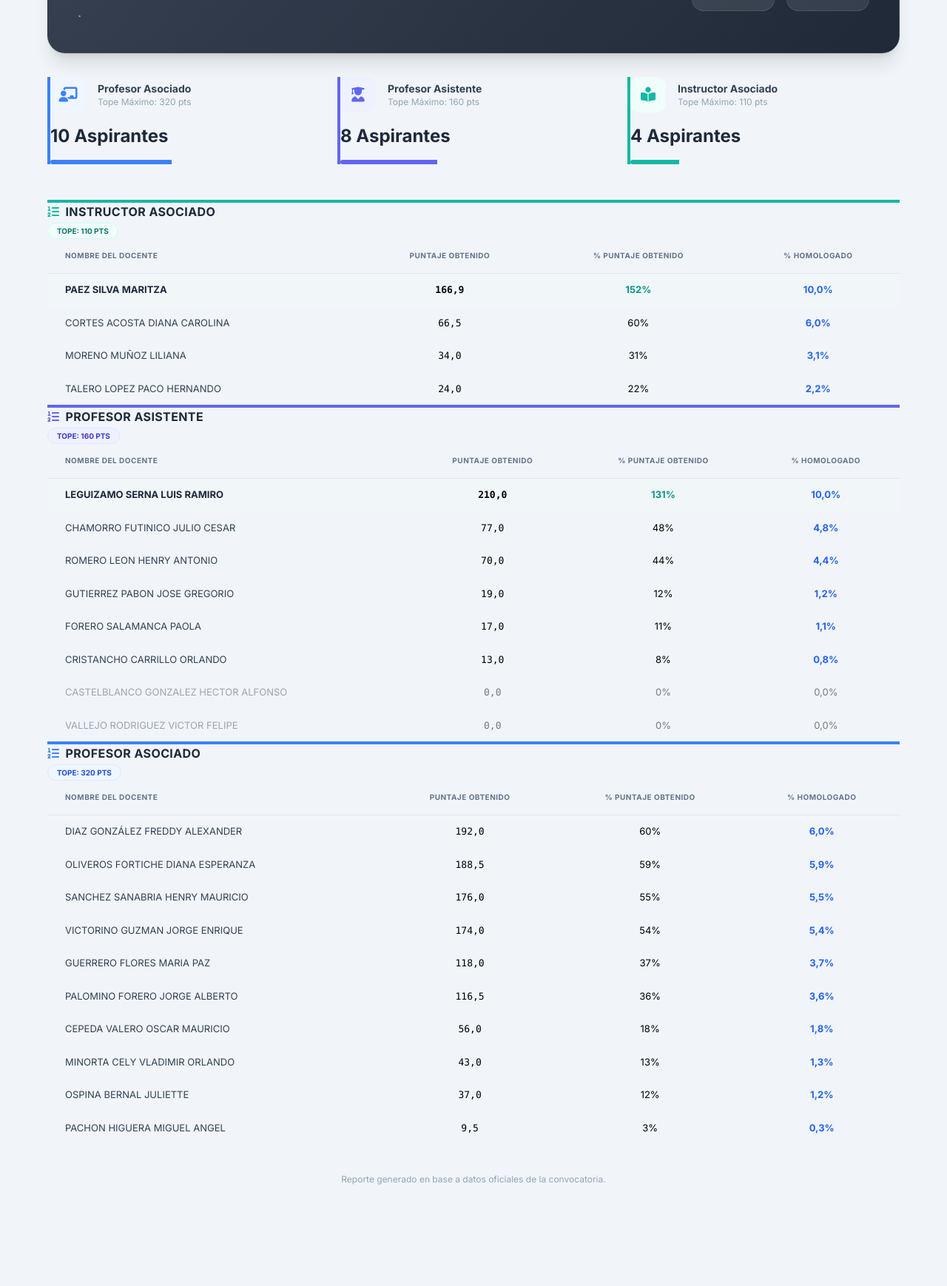
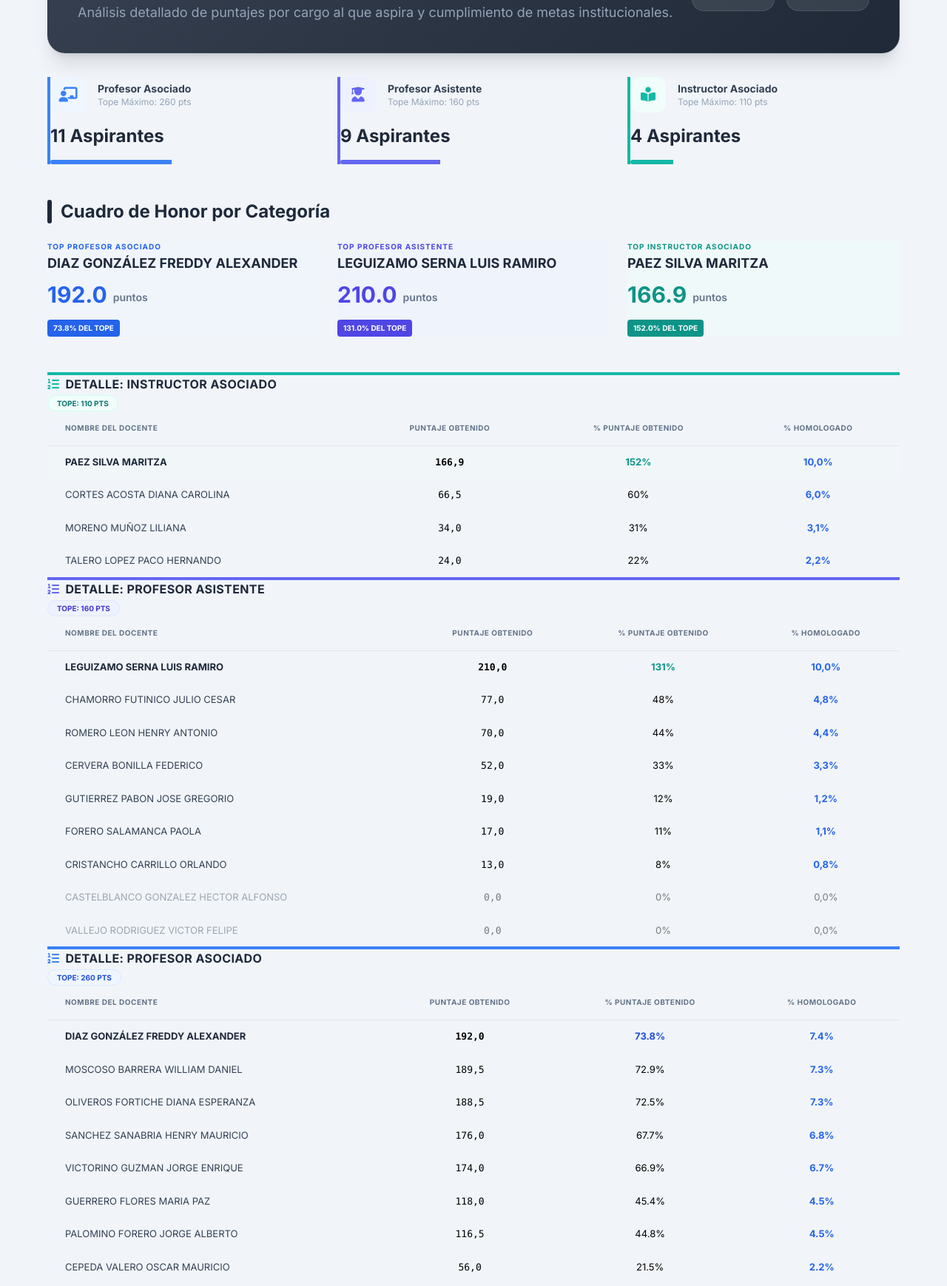
Before and after one commit to jairfranco94-png/Workreports, a plain HTML site: page index.html in a window 1280 px wide. Shown: the part 168-1906 px from the top of the page at 74% size. Before the commit the page ends 1842 px from the top, so only its background shows below. Drawn offline with nearby package versions, Linux system fonts and the light colour scheme.

Commit message:
Update evaluation report details and metrics

```diff
--- a/index.html
+++ b/index.html
@@ -14,6 +14,7 @@
         .table-header { @apply p-5 border-b border-slate-100 flex justify-between items-center bg-slate-50/50; }
         .sticky-thead { position: sticky; top: 0; z-index: 10; @apply bg-slate-50 shadow-sm; }
         .metric-card { @apply bg-white p-6 rounded-2xl border border-slate-200 shadow-sm flex flex-col; }
+        .honor-card { @apply relative overflow-hidden p-6 rounded-2xl border transition-all hover:shadow-md; }
     </style>
 </head>
 <body class="p-4 md:p-8">
@@ -24,11 +25,11 @@
             <div class="relative z-10 flex flex-col md:flex-row justify-between items-center">
                 <div class="text-center md:text-left">
                     <h1 class="text-4xl font-extrabold leading-tight tracking-tight mb-2">Reporte de resultados de la evaluación de la producción de profesores en concurso</h1>
-                    <p class="text-slate-400 text-lg">.</p>
+                    <p class="text-slate-400 text-lg">Análisis detallado de puntajes por cargo al que aspira y cumplimiento de metas institucionales.</p>
                 </div>
                 <div class="flex gap-4 mt-8 md:mt-0">
                     <div class="bg-white/10 backdrop-blur-md p-4 rounded-2xl border border-white/10 w-28 text-center">
-                        <span class="block text-3xl font-bold">22</span>
+                        <span class="block text-3xl font-bold">24</span>
                         <span class="text-[10px] uppercase tracking-widest font-bold opacity-60">Aspirantes</span>
                     </div>
                     <div class="bg-white/10 backdrop-blur-md p-4 rounded-2xl border border-white/10 w-28 text-center">
@@ -39,9 +40,8 @@
             </div>
         </header>
 
-        <!-- Resumen de Categorías (Seleccionado en imagen) -->
+        <!-- Resumen de Categorías -->
         <div class="grid grid-cols-1 md:grid-cols-3 gap-6 mb-12">
-            <!-- Profesor Asociado Card -->
             <div class="metric-card border-l-4 border-l-blue-500">
                 <div class="flex items-center gap-4 mb-4">
                     <div class="w-12 h-12 rounded-xl bg-blue-50 flex items-center justify-center text-blue-500">
@@ -49,16 +49,15 @@
                     </div>
                     <div>
                         <h3 class="font-bold text-slate-700 text-sm">Profesor Asociado</h3>
-                        <p class="text-xs text-slate-400">Tope Máximo: 320 pts</p>
+                        <p class="text-xs text-slate-400">Tope Máximo: 260 pts</p>
                     </div>
                 </div>
-                <div class="text-2xl font-black text-slate-800">10 Aspirantes</div>
+                <div class="text-2xl font-black text-slate-800">11 Aspirantes</div>
                 <div class="w-full bg-slate-100 h-1.5 rounded-full mt-4 overflow-hidden">
                     <div class="bg-blue-500 h-full w-[45%]"></div>
                 </div>
             </div>
 
-            <!-- Profesor Asistente Card -->
             <div class="metric-card border-l-4 border-l-indigo-500">
                 <div class="flex items-center gap-4 mb-4">
                     <div class="w-12 h-12 rounded-xl bg-indigo-50 flex items-center justify-center text-indigo-500">
@@ -69,13 +68,12 @@
                         <p class="text-xs text-slate-400">Tope Máximo: 160 pts</p>
                     </div>
                 </div>
-                <div class="text-2xl font-black text-slate-800">8 Aspirantes</div>
+                <div class="text-2xl font-black text-slate-800">9 Aspirantes</div>
                 <div class="w-full bg-slate-100 h-1.5 rounded-full mt-4 overflow-hidden">
-                    <div class="bg-indigo-500 h-full w-[36%]"></div>
+                    <div class="bg-indigo-500 h-full w-[37%]"></div>
                 </div>
             </div>
 
-            <!-- Instructor Asociado Card -->
             <div class="metric-card border-l-4 border-l-teal-500">
                 <div class="flex items-center gap-4 mb-4">
                     <div class="w-12 h-12 rounded-xl bg-teal-50 flex items-center justify-center text-teal-500">
@@ -88,16 +86,74 @@
                 </div>
                 <div class="text-2xl font-black text-slate-800">4 Aspirantes</div>
                 <div class="w-full bg-slate-100 h-1.5 rounded-full mt-4 overflow-hidden">
-                    <div class="bg-teal-500 h-full w-[18%]"></div>
+                    <div class="bg-teal-500 h-full w-[16%]"></div>
                 </div>
             </div>
         </div>
+
+        <!-- CUADRO RESUMEN: PROFESORES DESTACADOS -->
+        <section class="mb-12">
+            <div class="flex items-center gap-3 mb-6">
+                <div class="h-8 w-1.5 bg-slate-800 rounded-full"></div>
+                <h2 class="text-2xl font-bold text-slate-800">Cuadro de Honor por Categoría</h2>
+            </div>
+
+            <div class="grid grid-cols-1 md:grid-cols-3 gap-6">
+                <!-- Destacado Asociado -->
+                <div class="honor-card bg-blue-50/50 border-blue-100">
+                    <div class="absolute top-[-10px] right-[-10px] text-blue-100 opacity-50">
+                        <i class="fas fa-award text-8xl"></i>
+                    </div>
+                    <p class="text-[10px] font-bold text-blue-600 uppercase tracking-widest mb-1">Top Profesor Asociado</p>
+                    <h3 class="text-lg font-bold text-slate-800 leading-tight mb-3">DIAZ GONZÁLEZ FREDDY ALEXANDER</h3>
+                    <div class="flex items-end gap-2">
+                        <span class="text-3xl font-black text-blue-600">192.0</span>
+                        <span class="text-sm font-semibold text-slate-500 mb-1">puntos</span>
+                    </div>
+                    <div class="mt-4 inline-flex items-center px-2 py-1 bg-blue-600 text-white text-[10px] font-bold rounded">
+                        73.8% DEL TOPE
+                    </div>
+                </div>
+
+                <!-- Destacado Asistente -->
+                <div class="honor-card bg-indigo-50/50 border-indigo-100">
+                    <div class="absolute top-[-10px] right-[-10px] text-indigo-100 opacity-50">
+                        <i class="fas fa-medal text-8xl"></i>
+                    </div>
+                    <p class="text-[10px] font-bold text-indigo-600 uppercase tracking-widest mb-1">Top Profesor Asistente</p>
+                    <h3 class="text-lg font-bold text-slate-800 leading-tight mb-3">LEGUIZAMO SERNA LUIS RAMIRO</h3>
+                    <div class="flex items-end gap-2">
+                        <span class="text-3xl font-black text-indigo-600">210.0</span>
+                        <span class="text-sm font-semibold text-slate-500 mb-1">puntos</span>
+                    </div>
+                    <div class="mt-4 inline-flex items-center px-2 py-1 bg-indigo-600 text-white text-[10px] font-bold rounded">
+                        131.0% DEL TOPE
+                    </div>
+                </div>
+
+                <!-- Destacado Instructor -->
+                <div class="honor-card bg-teal-50/50 border-teal-100">
+                    <div class="absolute top-[-10px] right-[-10px] text-teal-100 opacity-50">
+                        <i class="fas fa-star text-8xl"></i>
+                    </div>
+                    <p class="text-[10px] font-bold text-teal-600 uppercase tracking-widest mb-1">Top Instructor Asociado</p>
+                    <h3 class="text-lg font-bold text-slate-800 leading-tight mb-3">PAEZ SILVA MARITZA</h3>
+                    <div class="flex items-end gap-2">
+                        <span class="text-3xl font-black text-teal-600">166.9</span>
+                        <span class="text-sm font-semibold text-slate-500 mb-1">puntos</span>
+                    </div>
+                    <div class="mt-4 inline-flex items-center px-2 py-1 bg-teal-600 text-white text-[10px] font-bold rounded">
+                        152.0% DEL TOPE
+                    </div>
+                </div>
+            </div>
+        </section>
 
         <!-- 1. TABLA INSTRUCTOR ASOCIADO -->
         <div class="table-container border-t-4 border-t-teal-500">
             <div class="table-header">
                 <h2 class="font-bold text-slate-800 uppercase tracking-wide flex items-center gap-2">
-                    <i class="fas fa-list-ol text-teal-500"></i> Instructor Asociado
+                    <i class="fas fa-list-ol text-teal-500"></i> Detalle: Instructor Asociado
                 </h2>
                 <span class="text-[10px] font-bold px-3 py-1 bg-teal-50 text-teal-700 rounded-full border border-teal-100 uppercase">Tope: 110 pts</span>
             </div>
@@ -145,7 +201,7 @@
         <div class="table-container border-t-4 border-t-indigo-500">
             <div class="table-header">
                 <h2 class="font-bold text-slate-800 uppercase tracking-wide flex items-center gap-2">
-                    <i class="fas fa-list-ol text-indigo-500"></i> Profesor Asistente
+                    <i class="fas fa-list-ol text-indigo-500"></i> Detalle: Profesor Asistente
                 </h2>
                 <span class="text-[10px] font-bold px-3 py-1 bg-indigo-50 text-indigo-700 rounded-full border border-indigo-100 uppercase">Tope: 160 pts</span>
             </div>
@@ -160,7 +216,7 @@
                         </tr>
                     </thead>
                     <tbody class="divide-y divide-slate-100 text-[13px]">
-                        <tr class="hover:bg-indigo-50/30 transition-colors bg-teal-50/20 font-bold">
+                        <tr class="hover:bg-indigo-50/30 transition-colors bg-indigo-50/20 font-bold">
                             <td class="px-6 py-3 text-slate-800">LEGUIZAMO SERNA LUIS RAMIRO</td>
                             <td class="px-6 py-3 text-center font-mono">210,0</td>
                             <td class="px-6 py-3 text-center text-teal-600">131%</td>
@@ -177,6 +233,12 @@
                             <td class="px-6 py-3 text-center font-mono">70,0</td>
                             <td class="px-6 py-3 text-center">44%</td>
                             <td class="px-6 py-3 text-center text-blue-600 font-bold">4,4%</td>
+                        </tr>
+                        <tr class="hover:bg-slate-50 transition-colors">
+                            <td class="px-6 py-3 text-slate-700 font-medium">CERVERA BONILLA FEDERICO</td>
+                            <td class="px-6 py-3 text-center font-mono">52,0</td>
+                            <td class="px-6 py-3 text-center">33%</td>
+                            <td class="px-6 py-3 text-center text-blue-600 font-bold">3,3%</td>
                         </tr>
                         <tr class="hover:bg-slate-50 transition-colors">
                             <td class="px-6 py-3 text-slate-700 font-medium">GUTIERREZ PABON JOSE GREGORIO</td>
@@ -217,9 +279,9 @@
         <div class="table-container border-t-4 border-t-blue-500">
             <div class="table-header">
                 <h2 class="font-bold text-slate-800 uppercase tracking-wide flex items-center gap-2">
-                    <i class="fas fa-list-ol text-blue-500"></i> Profesor Asociado
+                    <i class="fas fa-list-ol text-blue-500"></i> Detalle: Profesor Asociado
                 </h2>
-                <span class="text-[10px] font-bold px-3 py-1 bg-blue-50 text-blue-700 rounded-full border border-blue-100 uppercase">Tope: 320 pts</span>
+                <span class="text-[10px] font-bold px-3 py-1 bg-blue-50 text-blue-700 rounded-full border border-blue-100 uppercase">Tope: 260 pts</span>
             </div>
             <div class="overflow-x-auto">
                 <table class="w-full text-left border-collapse">
@@ -232,65 +294,71 @@
                         </tr>
                     </thead>
                     <tbody class="divide-y divide-slate-100 text-[13px]">
+                        <tr class="hover:bg-blue-50/30 transition-colors bg-blue-50/20 font-bold">
+                            <td class="px-6 py-3 text-slate-800">DIAZ GONZÁLEZ FREDDY ALEXANDER</td>
+                            <td class="px-6 py-3 text-center font-mono">192,0</td>
+                            <td class="px-6 py-3 text-center text-blue-700">73.8%</td>
+                            <td class="px-6 py-3 text-center text-blue-600">7.4%</td>
+                        </tr>
                         <tr class="hover:bg-slate-50 transition-colors">
-                            <td class="px-6 py-3 text-slate-700 font-medium">DIAZ GONZÁLEZ FREDDY ALEXANDER</td>
-                            <td class="px-6 py-3 text-center font-mono">192,0</td>
-                            <td class="px-6 py-3 text-center">60%</td>
-                            <td class="px-6 py-3 text-center text-blue-600 font-bold">6,0%</td>
+                            <td class="px-6 py-3 text-slate-700 font-medium">MOSCOSO BARRERA WILLIAM DANIEL</td>
+                            <td class="px-6 py-3 text-center font-mono">189,5</td>
+                            <td class="px-6 py-3 text-center">72.9%</td>
+                            <td class="px-6 py-3 text-center text-blue-600 font-bold">7.3%</td>
                         </tr>
                         <tr class="hover:bg-slate-50 transition-colors">
                             <td class="px-6 py-3 text-slate-700 font-medium">OLIVEROS FORTICHE DIANA ESPERANZA</td>
                             <td class="px-6 py-3 text-center font-mono">188,5</td>
-                            <td class="px-6 py-3 text-center">59%</td>
-                            <td class="px-6 py-3 text-center text-blue-600 font-bold">5,9%</td>
+                            <td class="px-6 py-3 text-center">72.5%</td>
+                            <td class="px-6 py-3 text-center text-blue-600 font-bold">7.3%</td>
                         </tr>
                         <tr class="hover:bg-slate-50 transition-colors">
                             <td class="px-6 py-3 text-slate-700 font-medium">SANCHEZ SANABRIA HENRY MAURICIO</td>
                             <td class="px-6 py-3 text-center font-mono">176,0</td>
-                            <td class="px-6 py-3 text-center">55%</td>
-                            <td class="px-6 py-3 text-center text-blue-600 font-bold">5,5%</td>
+                            <td class="px-6 py-3 text-center">67.7%</td>
+                            <td class="px-6 py-3 text-center text-blue-600 font-bold">6.8%</td>
                         </tr>
                         <tr class="hover:bg-slate-50 transition-colors">
                             <td class="px-6 py-3 text-slate-700 font-medium">VICTORINO GUZMAN JORGE ENRIQUE</td>
                             <td class="px-6 py-3 text-center font-mono">174,0</td>
-                            <td class="px-6 py-3 text-center">54%</td>
-                            <td class="px-6 py-3 text-center text-blue-600 font-bold">5,4%</td>
+                            <td class="px-6 py-3 text-center">66.9%</td>
+                            <td class="px-6 py-3 text-center text-blue-600 font-bold">6.7%</td>
                         </tr>
                         <tr class="hover:bg-slate-50 transition-colors">
                             <td class="px-6 py-3 text-slate-700 font-medium">GUERRERO FLORES MARIA PAZ</td>
                             <td class="px-6 py-3 text-center font-mono">118,0</td>
-                            <td class="px-6 py-3 text-center">37%</td>
-                            <td class="px-6 py-3 text-center text-blue-600 font-bold">3,7%</td>
+                            <td class="px-6 py-3 text-center">45.4%</td>
+                            <td class="px-6 py-3 text-center text-blue-600 font-bold">4.5%</td>
                         </tr>
                         <tr class="hover:bg-slate-50 transition-colors">
                             <td class="px-6 py-3 text-slate-700 font-medium">PALOMINO FORERO JORGE ALBERTO</td>
                             <td class="px-6 py-3 text-center font-mono">116,5</td>
-                            <td class="px-6 py-3 text-center">36%</td>
-                            <td class="px-6 py-3 text-center text-blue-600 font-bold">3,6%</td>
+                            <td class="px-6 py-3 text-center">44.8%</td>
+                            <td class="px-6 py-3 text-center text-blue-600 font-bold">4.5%</td>
                         </tr>
                         <tr class="hover:bg-slate-50 transition-colors">
                             <td class="px-6 py-3 text-slate-700 font-medium">CEPEDA VALERO OSCAR MAURICIO</td>
                             <td class="px-6 py-3 text-center font-mono">56,0</td>
-                            <td class="px-6 py-3 text-center">18%</td>
-                            <td class="px-6 py-3 text-center text-blue-600 font-bold">1,8%</td>
+                            <td class="px-6 py-3 text-center">21.5%</td>
+                            <td class="px-6 py-3 text-center text-blue-600 font-bold">2.2%</td>
                         </tr>
                         <tr class="hover:bg-slate-50 transition-colors">
                             <td class="px-6 py-3 text-slate-700 font-medium">MINORTA CELY VLADIMIR ORLANDO</td>
                             <td class="px-6 py-3 text-center font-mono">43,0</td>
-                            <td class="px-6 py-3 text-center">13%</td>
-                            <td class="px-6 py-3 text-center text-blue-600 font-bold">1,3%</td>
+                            <td class="px-6 py-3 text-center">16.5%</td>
+                            <td class="px-6 py-3 text-center text-blue-600 font-bold">1.7%</td>
                         </tr>
                         <tr class="hover:bg-slate-50 transition-colors">
                             <td class="px-6 py-3 text-slate-700 font-medium">OSPINA BERNAL JULIETTE</td>
                             <td class="px-6 py-3 text-center font-mono">37,0</td>
-                            <td class="px-6 py-3 text-center">12%</td>
-                            <td class="px-6 py-3 text-center text-blue-600 font-bold">1,2%</td>
+                            <td class="px-6 py-3 text-center">14.2%</td>
+                            <td class="px-6 py-3 text-center text-blue-600 font-bold">1.4%</td>
                         </tr>
                         <tr class="hover:bg-slate-50 transition-colors">
                             <td class="px-6 py-3 text-slate-700 font-medium">PACHON HIGUERA MIGUEL ANGEL</td>
                             <td class="px-6 py-3 text-center font-mono">9,5</td>
-                            <td class="px-6 py-3 text-center">3%</td>
-                            <td class="px-6 py-3 text-center text-blue-600 font-bold">0,3%</td>
+                            <td class="px-6 py-3 text-center">3.7%</td>
+                            <td class="px-6 py-3 text-center text-blue-600 font-bold">0.4%</td>
                         </tr>
                     </tbody>
                 </table>
@@ -298,7 +366,7 @@
         </div>
 
         <footer class="text-center text-slate-400 text-xs py-10">
-            Reporte generado en base a datos oficiales de la convocatoria.
+            Reporte generado en base a datos oficiales de la convocatoria. Total de aspirantes analizados: 24.
         </footer>
     </div>
 
```
